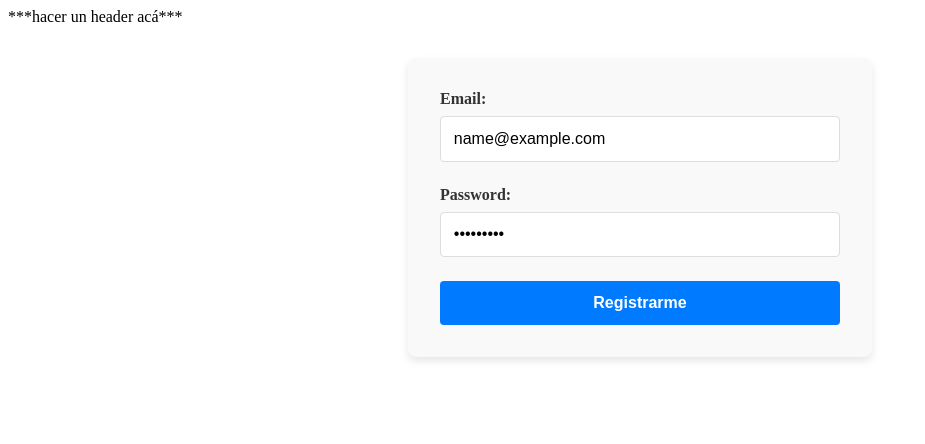
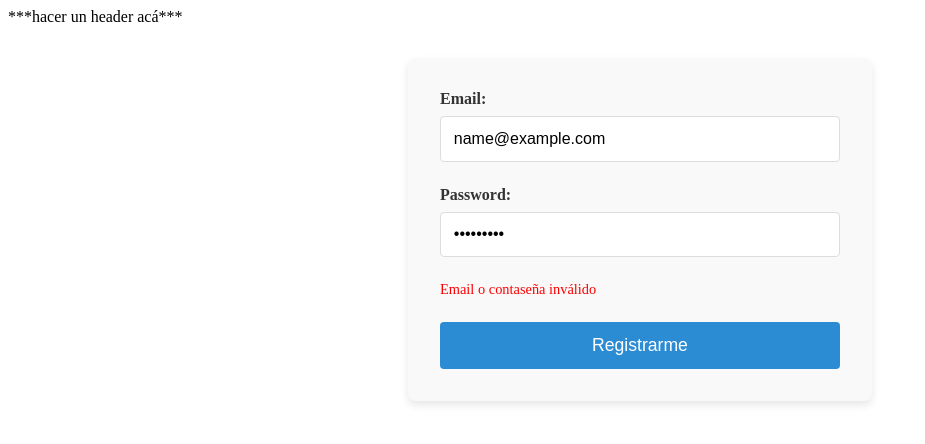
Before and after one commit to Samiiii1990/quickmed-frontend, an Angular app: page /register in a window 1280 px wide. Both pictures are taken after typing "name@example.com", "Sample123" into the empty fields and a click on the button "Registrarme". Shown: the top 444 px of the page, without its empty margins (0-925 px from the left). Built offline with nearby package versions, Linux system fonts and the light colour scheme; no server answers.

Commit message:
fix styles and errors

```diff
--- a/src/app/login/login.component.ts
+++ b/src/app/login/login.component.ts
@@ -24,7 +24,6 @@ export class LoginComponent {
       this.errorMessage = 'Por favor ingresa tu email y contraseña correctamente';
       return;
     }
-
       this.authService.login(this.loginForm.value).subscribe(response => {
         console.log('Usuario Logueado!');
         this.router.navigate(['/home']);
--- a/src/app/register/register.component.css
+++ b/src/app/register/register.component.css
@@ -38,23 +38,21 @@ form {
     outline: none;
   }
 
-  button[type="submit"] {
+  form button[type="submit"] {
     width: 100%;
     padding: 0.8rem;
-    font-size: 1rem;
-    font-weight: bold;
-    color: #fff;
-    background-color: #007bff;
+    background-color: #2b8cd4;
+    color: white;
+    font-size: 1.1rem;
     border: none;
     border-radius: 4px;
     cursor: pointer;
-    transition: background-color 0.3s ease;
+    transition: background-color 0.3s;
   }
 
-  button[type="submit"]:hover {
-    background-color: #0056b3;
+  form button[type="submit"]:hover {
+    background-color: #1d5f92;
   }
-
   /* Estilo para los mensajes de error */
   .error-message {
     color: red;
--- a/src/app/register/register.component.html
+++ b/src/app/register/register.component.html
@@ -7,5 +7,10 @@
       <label for="password">Password:</label>
       <input type="password" id="password" formControlName="password">
     </div>
+          <!-- Mensaje de error general -->
+          <div *ngIf="errorMessage" class="error-message">
+            {{ errorMessage }}
+          </div>
+
     <button type="submit">Registrarme</button>
   </form>
--- a/src/app/register/register.component.ts
+++ b/src/app/register/register.component.ts
@@ -1,6 +1,7 @@
 import { Component } from '@angular/core';
 import { FormBuilder, FormGroup, Validators } from '@angular/forms';
 import { AuthService } from '../services/auth/auth.service';
+import { Router } from '@angular/router';
 
 @Component({
   selector: 'app-register',
@@ -9,22 +10,27 @@ import { AuthService } from '../services/auth/auth.service';
 })
 export class RegisterComponent {
   registerForm: FormGroup;
+  errorMessage: string = '';
 
-  constructor(private fb: FormBuilder, private authService: AuthService) {
+  constructor(private fb: FormBuilder, private authService: AuthService, private router: Router) {
     this.registerForm = this.fb.group({
-      username: ['', Validators.required],
       password: ['', Validators.required],
       email: ['', [Validators.required, Validators.email]],
     });
   }
 
   onRegister() {
-    if (this.registerForm.valid) {
+    if (this.registerForm.invalid) {
+      this.errorMessage = 'Por favor ingresa tu email y contraseña correctamente';
+      return;
+    }
+
       this.authService.register(this.registerForm.value).subscribe(response => {
         console.log('User registered!', response);
+        this.router.navigate(['/login']);
       }, error => {
         console.error('Error registering user', error);
+        this.errorMessage = 'Email o contaseña inválido';
       });
-    }
   }
 }
```
